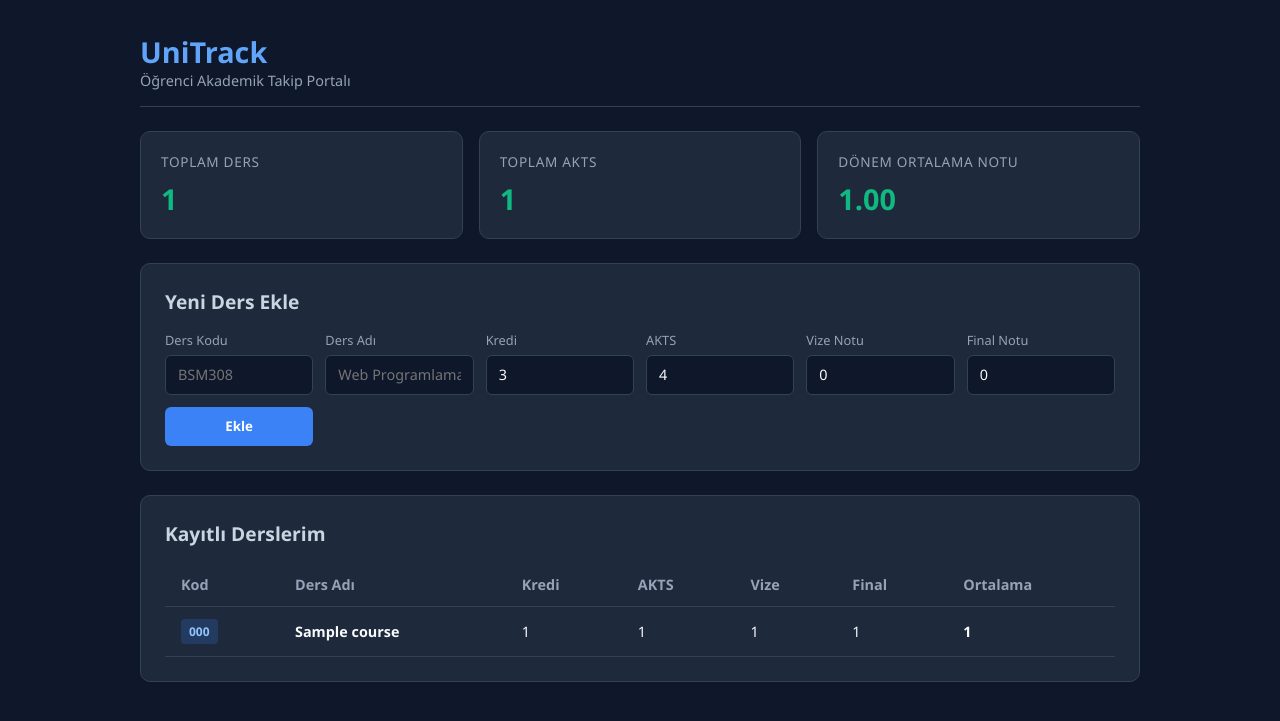
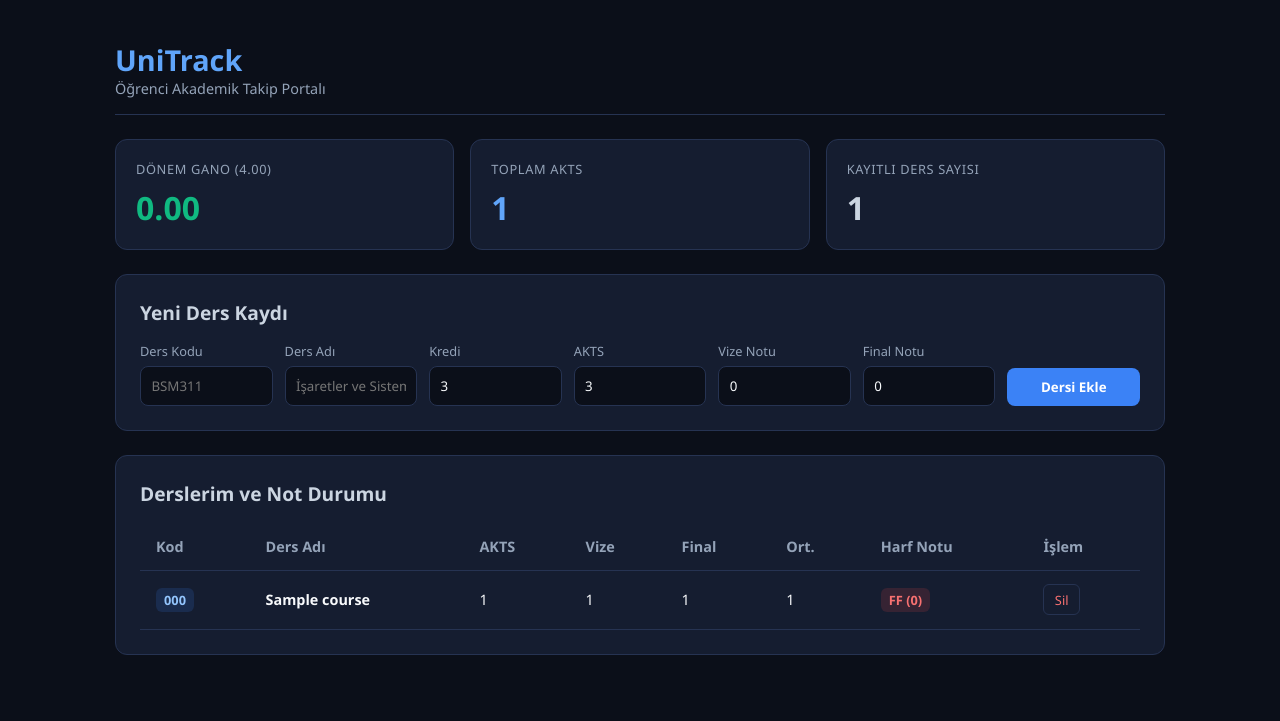
Before and after one commit to nisademir1/UniTrack, a Flask app: page / in a window 1280 px wide. Shown: the top 721 px of the page. Run offline with Flask 3, Linux system fonts and the light colour scheme; tables that the repository leaves empty hold one stand-in row (values such as "Sample post"); some libraries are stand-ins or nearby versions.

Commit message:
feat: add GPA calculation, letter grades and course deletion
University Academic Management & Grade Tracking System (Flask + PostgreSQL)

```diff
--- a/app.py
+++ b/app.py
@@ -1,19 +1,18 @@
 from flask import Flask, jsonify, request, render_template
 from flask_sqlalchemy import SQLAlchemy
 from flask_cors import CORS
-from datetime import datetime
 
 app = Flask(__name__)
 CORS(app)
 
-# DİKKAT: 'postgres123' yerine pgAdmin/PostgreSQL kurarken belirlediğin kendi şifreni yaz!
+# Veritabanı Bağlantı Ayarları
 DB_USER = 'postgres'
-DB_PASSWORD = '1336481+qW'
+DB_PASSWORD = '1336481+qW'  # Kendi şifren
 DB_HOST = 'localhost'
 DB_PORT = '5432'
 DB_NAME = 'unitrack_db'
 
-app.config['SQLALCHEMY_DATABASE_URI'] = f'postgresql://{DB_USER}:{DB_PASSWORD}@{DB_HOST}:{DB_PORT}/{DB_NAME}'
+app.config['SQLALCHEMY_DATABASE_URI'] = f'postgresql+psycopg://{DB_USER}:{DB_PASSWORD}@{DB_HOST}:{DB_PORT}/{DB_NAME}'
 app.config['SQLALCHEMY_TRACK_MODIFICATIONS'] = False
 
 db = SQLAlchemy(app)
@@ -24,17 +23,30 @@ class Course(db.Model):
     __tablename__ = 'courses'
 
     id = db.Column(db.Integer, primary_key=True)
-    code = db.Column(db.String(20), unique=True, nullable=False)   # Örn: BSM301
-    name = db.Column(db.String(100), nullable=False)               # Örn: Operating Systems
-    credit = db.Column(db.Integer, nullable=False)                 # Örn: 3
-    ects = db.Column(db.Integer, nullable=False)                   # Örn: 4
-    midterm = db.Column(db.Float, default=0.0)                     # Vize notu
-    final = db.Column(db.Float, default=0.0)                       # Final notu
+    code = db.Column(db.String(20), unique=True, nullable=False)
+    name = db.Column(db.String(100), nullable=False)
+    credit = db.Column(db.Integer, nullable=False)
+    ects = db.Column(db.Integer, nullable=False)
+    midterm = db.Column(db.Float, default=0.0)
+    final = db.Column(db.Float, default=0.0)
 
     def calculate_average(self):
         return round((self.midterm * 0.4) + (self.final * 0.6), 2)
 
+    def get_letter_and_grade_point(self):
+        avg = self.calculate_average()
+        if avg >= 90: return 'AA', 4.0
+        elif avg >= 85: return 'BA', 3.5
+        elif avg >= 80: return 'BB', 3.0
+        elif avg >= 75: return 'CB', 2.5
+        elif avg >= 65: return 'CC', 2.0
+        elif avg >= 58: return 'DC', 1.5
+        elif avg >= 50: return 'DD', 1.0
+        elif avg >= 40: return 'FD', 0.5
+        else: return 'FF', 0.0
+
     def to_dict(self):
+        letter, gpa_point = self.get_letter_and_grade_point()
         return {
             "id": self.id,
             "code": self.code,
@@ -43,7 +55,9 @@ class Course(db.Model):
             "ects": self.ects,
             "midterm": self.midterm,
             "final": self.final,
-            "average": self.calculate_average()
+            "average": self.calculate_average(),
+            "letter": letter,
+            "grade_point": gpa_point
         }
 
 # ----------------- ENDPOINT'LER -----------------
@@ -55,7 +69,7 @@ def home():
 # Tüm dersleri listele
 @app.route('/api/courses', methods=['GET'])
 def get_courses():
-    courses = Course.query.all()
+    courses = Course.query.order_by(Course.id.asc()).all()
     return jsonify([c.to_dict() for c in courses]), 200
 
 # Yeni ders ekle
@@ -63,8 +77,8 @@ def get_courses():
 def add_course():
     data = request.get_json()
     new_course = Course(
-        code=data['code'],
-        name=data['name'],
+        code=data['code'].upper().strip(),
+        name=data['name'].strip(),
         credit=data['credit'],
         ects=data['ects'],
         midterm=data.get('midterm', 0.0),
@@ -72,9 +86,16 @@ def add_course():
     )
     db.session.add(new_course)
     db.session.commit()
-    return jsonify({"message": "Ders başarıyla eklendi!", "course": new_course.to_dict()}), 201
+    return jsonify({"message": "Ders eklendi", "course": new_course.to_dict()}), 201
 
-# Uygulama başlarken tabloları PostgreSQL'de otomatik oluştur
+# Ders sil
+@app.route('/api/courses/<int:course_id>', methods=['DELETE'])
+def delete_course(course_id):
+    course = Course.query.get_or_404(course_id)
+    db.session.delete(course)
+    db.session.commit()
+    return jsonify({"message": f"{course.code} başarıyla silindi!"}), 200
+
 with app.app_context():
     db.create_all()
 
--- a/templates/index.html
+++ b/templates/index.html
@@ -3,174 +3,58 @@
 <head>
     <meta charset="UTF-8">
     <meta name="viewport" content="width=device-width, initial-scale=1.0">
-    <title>UniTrack - Akademik Takip Sistemi</title>
+    <title>UniTrack - Akademik Takip Portalı</title>
     <style>
         :root {
-            --bg: #0f172a;
-            --card-bg: #1e293b;
+            --bg: #0b0f19;
+            --card-bg: #151d30;
             --accent: #3b82f6;
             --accent-hover: #2563eb;
+            --danger: #ef4444;
+            --danger-hover: #dc2626;
             --text-main: #f8fafc;
             --text-muted: #94a3b8;
-            --border: #334155;
+            --border: #263352;
             --success: #10b981;
+            --warning: #f59e0b;
         }
 
-        * {
-            box-sizing: border-box;
-            margin: 0;
-            padding: 0;
-            font-family: 'Segoe UI', system-ui, -apple-system, sans-serif;
-        }
+        * { box-sizing: border-box; margin: 0; padding: 0; font-family: 'Segoe UI', system-ui, sans-serif; }
+        body { background-color: var(--bg); color: var(--text-main); padding: 2.5rem 1rem; display: flex; justify-content: center; }
+        .container { width: 100%; max-width: 1050px; display: flex; flex-direction: column; gap: 1.5rem; }
 
-        body {
-            background-color: var(--bg);
-            color: var(--text-main);
-            padding: 2rem 1rem;
-            display: flex;
-            justify-content: center;
-        }
+        header { border-bottom: 1px solid var(--border); padding-bottom: 1rem; display: flex; justify-content: space-between; align-items: center; }
+        h1 { font-size: 1.8rem; font-weight: 700; color: #60a5fa; }
 
-        .container {
-            width: 100%;
-            max-width: 1000px;
-            display: flex;
-            flex-direction: column;
-            gap: 1.5rem;
-        }
+        .stats-grid { display: grid; grid-template-columns: repeat(auto-fit, minmax(220px, 1fr)); gap: 1rem; }
+        .stat-card { background-color: var(--card-bg); padding: 1.25rem; border-radius: 12px; border: 1px solid var(--border); }
+        .stat-title { font-size: 0.8rem; color: var(--text-muted); text-transform: uppercase; letter-spacing: 0.05em; }
+        .stat-value { font-size: 2rem; font-weight: 700; margin-top: 0.5rem; color: var(--success); }
 
-        header {
-            display: flex;
-            justify-content: space-between;
-            align-items: center;
-            border-bottom: 1px solid var(--border);
-            padding-bottom: 1rem;
-        }
+        .card { background-color: var(--card-bg); padding: 1.5rem; border-radius: 12px; border: 1px solid var(--border); }
+        h2 { font-size: 1.2rem; margin-bottom: 1rem; color: #cbd5e1; }
 
-        h1 {
-            font-size: 1.8rem;
-            font-weight: 700;
-            color: #60a5fa;
-        }
+        form { display: grid; grid-template-columns: repeat(auto-fit, minmax(130px, 1fr)); gap: 0.75rem; align-items: end; }
+        .form-group { display: flex; flex-direction: column; gap: 0.35rem; }
+        label { font-size: 0.8rem; color: var(--text-muted); }
+        input { background: #0b0f19; border: 1px solid var(--border); color: var(--text-main); padding: 0.65rem; border-radius: 8px; outline: none; }
+        input:focus { border-color: var(--accent); }
 
-        .stats-grid {
-            display: grid;
-            grid-template-columns: repeat(auto-fit, minmax(200px, 1fr));
-            gap: 1rem;
-        }
+        button.btn-primary { background: var(--accent); color: white; border: none; padding: 0.65rem 1rem; border-radius: 8px; font-weight: 600; cursor: pointer; transition: 0.2s; }
+        button.btn-primary:hover { background: var(--accent-hover); }
 
-        .stat-card {
-            background-color: var(--card-bg);
-            padding: 1.25rem;
-            border-radius: 10px;
-            border: 1px solid var(--border);
-        }
+        table { width: 100%; border-collapse: collapse; margin-top: 1rem; }
+        th, td { text-align: left; padding: 0.85rem 1rem; border-bottom: 1px solid var(--border); font-size: 0.9rem; }
+        th { color: var(--text-muted); font-weight: 600; }
+        tbody tr:hover { background-color: rgba(255, 255, 255, 0.02); }
 
-        .stat-title {
-            font-size: 0.85rem;
-            color: var(--text-muted);
-            text-transform: uppercase;
-            letter-spacing: 0.05em;
-        }
+        .badge { display: inline-block; padding: 0.2rem 0.5rem; border-radius: 6px; font-size: 0.8rem; font-weight: 700; }
+        .badge-code { background: rgba(59, 130, 246, 0.15); color: #93c5fd; }
+        .badge-letter { background: rgba(16, 185, 129, 0.15); color: #34d399; }
+        .badge-fail { background: rgba(239, 68, 68, 0.15); color: #f87171; }
 
-        .stat-value {
-            font-size: 1.8rem;
-            font-weight: 700;
-            margin-top: 0.5rem;
-            color: var(--success);
-        }
-
-        .card {
-            background-color: var(--card-bg);
-            padding: 1.5rem;
-            border-radius: 10px;
-            border: 1px solid var(--border);
-        }
-
-        h2 {
-            font-size: 1.2rem;
-            margin-bottom: 1rem;
-            color: #cbd5e1;
-        }
-
-        form {
-            display: grid;
-            grid-template-columns: repeat(auto-fit, minmax(140px, 1fr));
-            gap: 0.75rem;
-            align-items: end;
-        }
-
-        .form-group {
-            display: flex;
-            flex-direction: column;
-            gap: 0.35rem;
-        }
-
-        label {
-            font-size: 0.8rem;
-            color: var(--text-muted);
-        }
-
-        input {
-            background: #0f172a;
-            border: 1px solid var(--border);
-            color: var(--text-main);
-            padding: 0.6rem 0.75rem;
-            border-radius: 6px;
-            font-size: 0.9rem;
-            outline: none;
-        }
-
-        input:focus {
-            border-color: var(--accent);
-        }
-
-        button {
-            background: var(--accent);
-            color: white;
-            border: none;
-            padding: 0.65rem 1rem;
-            border-radius: 6px;
-            font-weight: 600;
-            cursor: pointer;
-            transition: background 0.2s;
-        }
-
-        button:hover {
-            background: var(--accent-hover);
-        }
-
-        table {
-            width: 100%;
-            border-collapse: collapse;
-            margin-top: 1rem;
-        }
-
-        th, td {
-            text-align: left;
-            padding: 0.75rem 1rem;
-            border-bottom: 1px solid var(--border);
-            font-size: 0.9rem;
-        }
-
-        th {
-            color: var(--text-muted);
-            font-weight: 600;
-        }
-
-        tbody tr:hover {
-            background-color: rgba(255, 255, 255, 0.02);
-        }
-
-        .badge {
-            display: inline-block;
-            padding: 0.25rem 0.5rem;
-            border-radius: 4px;
-            font-size: 0.75rem;
-            font-weight: 600;
-            background: rgba(59, 130, 246, 0.2);
-            color: #93c5fd;
-        }
+        .btn-delete { background: transparent; border: 1px solid var(--border); color: #f87171; padding: 0.35rem 0.65rem; border-radius: 6px; cursor: pointer; transition: 0.2s; font-size: 0.8rem; }
+        .btn-delete:hover { background: var(--danger); color: white; border-color: var(--danger); }
     </style>
 </head>
 <body>
@@ -182,33 +66,33 @@
             </div>
         </header>
 
-        <!-- İstatistikler -->
+        <!-- Göstergeler -->
         <div class="stats-grid">
             <div class="stat-card">
-                <div class="stat-title">Toplam Ders</div>
-                <div class="stat-value" id="totalCourses">0</div>
+                <div class="stat-title">Dönem GANO (4.00)</div>
+                <div class="stat-value" id="gpaValue">0.00</div>
             </div>
             <div class="stat-card">
                 <div class="stat-title">Toplam AKTS</div>
-                <div class="stat-value" id="totalEcts">0</div>
+                <div class="stat-value" id="totalEcts" style="color: #60a5fa;">0</div>
             </div>
             <div class="stat-card">
-                <div class="stat-title">Dönem Ortalama Notu</div>
-                <div class="stat-value" id="avgGrade">0.00</div>
+                <div class="stat-title">Kayıtlı Ders Sayısı</div>
+                <div class="stat-value" id="totalCourses" style="color: #cbd5e1;">0</div>
             </div>
         </div>
 
         <!-- Ders Ekleme Formu -->
         <div class="card">
-            <h2>Yeni Ders Ekle</h2>
+            <h2>Yeni Ders Kaydı</h2>
             <form id="courseForm">
                 <div class="form-group">
                     <label>Ders Kodu</label>
-                    <input type="text" id="code" placeholder="BSM308" required>
+                    <input type="text" id="code" placeholder="BSM311" required>
                 </div>
                 <div class="form-group">
                     <label>Ders Adı</label>
-                    <input type="text" id="name" placeholder="Web Programlama" required>
+                    <input type="text" id="name" placeholder="İşaretler ve Sistemler" required>
                 </div>
                 <div class="form-group">
                     <label>Kredi</label>
@@ -216,7 +100,7 @@
                 </div>
                 <div class="form-group">
                     <label>AKTS</label>
-                    <input type="number" id="ects" value="4" min="1" required>
+                    <input type="number" id="ects" value="3" min="1" required>
                 </div>
                 <div class="form-group">
                     <label>Vize Notu</label>
@@ -226,28 +110,27 @@
                     <label>Final Notu</label>
                     <input type="number" id="final" value="0" min="0" max="100" step="0.5">
                 </div>
-                <button type="submit">Ekle</button>
+                <button type="submit" class="btn-primary">Dersi Ekle</button>
             </form>
         </div>
 
         <!-- Ders Listesi -->
         <div class="card">
-            <h2>Kayıtlı Derslerim</h2>
+            <h2>Derslerim ve Not Durumu</h2>
             <table>
                 <thead>
                     <tr>
                         <th>Kod</th>
                         <th>Ders Adı</th>
-                        <th>Kredi</th>
                         <th>AKTS</th>
                         <th>Vize</th>
                         <th>Final</th>
-                        <th>Ortalama</th>
+                        <th>Ort.</th>
+                        <th>Harf Notu</th>
+                        <th>İşlem</th>
                     </tr>
                 </thead>
-                <tbody id="courseTableBody">
-                    <!-- JavaScript ile doldurulacak -->
-                </tbody>
+                <tbody id="courseTableBody"></tbody>
             </table>
         </div>
     </div>
@@ -255,7 +138,6 @@
     <script>
         const API_BASE = '/api/courses';
 
-        // Dersleri Backend'den Çek
         async function fetchCourses() {
             try {
                 const res = await fetch(API_BASE);
@@ -263,53 +145,68 @@
                 renderTable(data);
                 updateStats(data);
             } catch (err) {
-                console.error("Dersler yüklenirken hata:", err);
+                console.error("Veriler alınamadı:", err);
             }
         }
 
-        // Tabloyu Güncelle
         function renderTable(courses) {
             const tbody = document.getElementById('courseTableBody');
             tbody.innerHTML = '';
 
             courses.forEach(c => {
                 const tr = document.createElement('tr');
+                const isFailed = c.letter === 'FF' || c.letter === 'FD';
+                const badgeClass = isFailed ? 'badge-fail' : 'badge-letter';
+
                 tr.innerHTML = `
-                    <td><span class="badge">${c.code}</span></td>
+                    <td><span class="badge badge-code">${c.code}</span></td>
                     <td><strong>${c.name}</strong></td>
-                    <td>${c.credit}</td>
                     <td>${c.ects}</td>
                     <td>${c.midterm}</td>
                     <td>${c.final}</td>
-                    <td><strong>${c.average}</strong></td>
+                    <td>${c.average}</td>
+                    <td><span class="badge ${badgeClass}">${c.letter} (${c.grade_point})</span></td>
+                    <td>
+                        <button class="btn-delete" onclick="deleteCourse(${c.id})">Sil</button>
+                    </td>
                 `;
                 tbody.appendChild(tr);
             });
         }
 
-        // Dashboard Metriklerini Hesapla
         function updateStats(courses) {
             const total = courses.length;
             const totalEcts = courses.reduce((sum, c) => sum + c.ects, 0);
 
-            let totalWeighted = 0;
+            // AKTS ağırlıklı GANO hesaplama: Toplam (Katsayı * AKTS) / Toplam AKTS
+            let totalWeightedPoints = 0;
             courses.forEach(c => {
-                totalWeighted += c.average * c.ects;
+                totalWeightedPoints += c.grade_point * c.ects;
             });
-            const avg = totalEcts > 0 ? (totalWeighted / totalEcts).toFixed(2) : '0.00';
+
+            const gano = totalEcts > 0 ? (totalWeightedPoints / totalEcts).toFixed(2) : '0.00';
 
             document.getElementById('totalCourses').textContent = total;
             document.getElementById('totalEcts').textContent = totalEcts;
-            document.getElementById('avgGrade').textContent = avg;
+            document.getElementById('gpaValue').textContent = gano;
         }
 
-        // Yeni Ders Ekleme Formu
+        async function deleteCourse(id) {
+            if (!confirm("Bu dersi silmek istediğine emin misin?")) return;
+
+            const res = await fetch(`${API_BASE}/${id}`, { method: 'DELETE' });
+            if (res.ok) {
+                fetchCourses();
+            } else {
+                alert("Silme işlemi başarısız oldu.");
+            }
+        }
+
         document.getElementById('courseForm').addEventListener('submit', async (e) => {
             e.preventDefault();
-
             const payload = {
-                code: document.getElementById('code').value.trim(),
-                name: document.getElementById('name').value.trim(),
+                code: document.getElementById('code').value,
+                name: document.getElementById('name').value,
                 credit: parseInt(document.getElementById('credit').value),
                 ects: parseInt(document.getElementById('ects').value),
                 midterm: parseFloat(document.getElementById('midterm').value) || 0.0,
@@ -326,11 +223,10 @@
                 document.getElementById('courseForm').reset();
                 fetchCourses();
             } else {
-                alert("Ders eklenemedi. Kodun benzersiz olduğundan emin ol!");
+                alert("Ders eklenirken bir hata oluştu (Aynı ders kodu zaten kayıtlı olabilir).");
             }
         });
 
-        // Sayfa açıldığında dersleri yükle
         fetchCourses();
     </script>
 </body>
```
